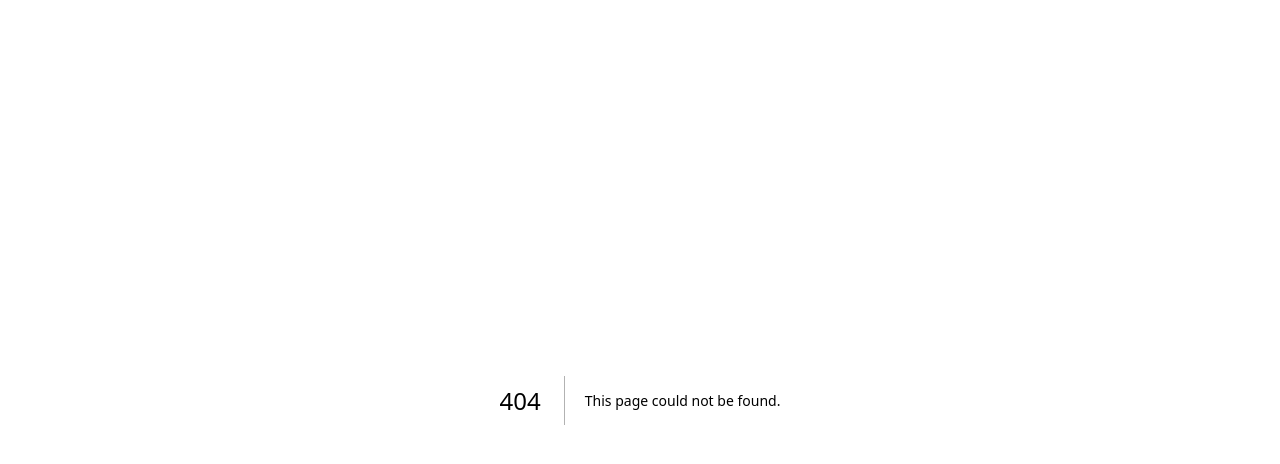
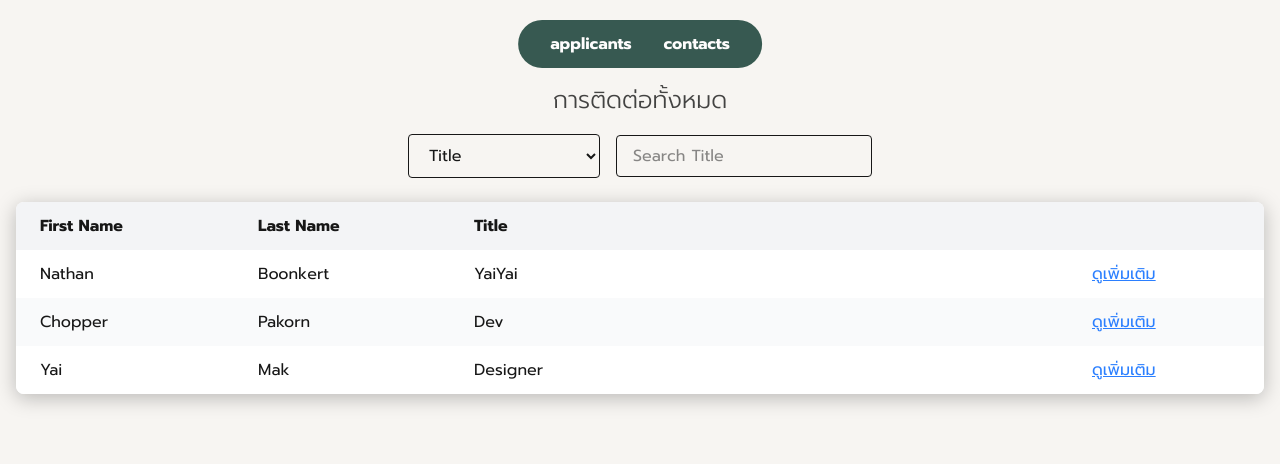
Before and after one commit to Pansitthanasap/homepage, a Next.js app: page /admin/contacts in a window 1280 px wide. Before the commit this address had no page. Shown: the top 464 px of the page. Built offline with nearby package versions, Linux system fonts and the light colour scheme.

Commit message:
feat: implement ResumeUploadPage and AdminNavbar with search and sorting functionality

```diff
--- a/src/app/admin/page.tsx
+++ b/src/app/admin/applicants/page.tsx
@@ -63,11 +63,7 @@ const ResumeUploadPage = () => {
   return (
     <div className="flex flex-col min-h-screen bg-[#F7F5F2]">
       {/* Header */}
-      <div className="flex items-center px-[30px] md:px-[38px] py-[20px] md:py-[30px] h-[80px] md:h-[90px] shadow-[0px_4px_20px_0px_#00000040]">
-        <div className="font-medium text-[24px] md:text-[32px] leading-[140%] tracking-[-2.5%] text-center align-middle">
-          Dashboard
-        </div>
-      </div>
+      <div className="flex h-[50px]"></div>
 
       {/* Subtitle */}
       <div className="flex flex-col justify-center items-center font-[300] text-center px-6 pt-[30px] md:pt-[40px] text-[18px] md:text-[24px] leading-[85%] tracking-[-2.5%] opacity-80">
--- /dev/null
+++ b/src/app/admin/contacts/page.tsx
@@ -0,0 +1,206 @@
+"use client";
+
+import { Fragment, useState } from "react";
+
+const ResumeUploadPage = () => {
+  const [informations, setInformations] = useState([
+    {
+      firstName: "Nathan",
+      lastName: "Boonkert",
+      email: "nathan@example.com",
+      phone: "0812345678",
+      title: "YaiYai",
+      description:
+        "Homelesssfalgnhlsodah;v/zv;aje;glixvliahsdihf'/J;ojdafp'd;ishf;asbv/savh;ilsdagviyhaslcjaslgfkygsajhkckashyasdhvkasjc",
+    },
+    {
+      firstName: "Chopper",
+      lastName: "Pakorn",
+      email: "chopper@example.com",
+      phone: "0812345678",
+      title: "Dev",
+      description: "Front-End Developer",
+    },
+    {
+      firstName: "Yai",
+      lastName: "Mak",
+      email: "yai@example.com",
+      phone: "0812345678",
+      title: "Designer",
+      description: "Graphic Designer",
+    },
+  ]);
+
+  const [sortConfig, setSortConfig] = useState<{
+    key: string | null;
+    direction: string;
+  }>({
+    key: null,
+    direction: "asc",
+  });
+  const [searchField, setSearchField] = useState("title");
+  const [searchValue, setSearchValue] = useState("");
+  const [expandedRows, setExpandedRows] = useState<number[]>([]);
+
+  // Sorting function
+  const sortBy = (key: string) => {
+    let direction = "asc";
+    if (sortConfig.key === key && sortConfig.direction === "asc")
+      direction = "desc";
+
+    const sortedData = [...informations].sort((a, b) => {
+      if (a[key] < b[key]) return direction === "asc" ? -1 : 1;
+      if (a[key] > b[key]) return direction === "asc" ? 1 : -1;
+      return 0;
+    });
+
+    setSortConfig({ key, direction });
+    setInformations(sortedData);
+  };
+
+  // Filter by selected field
+  const filteredData = searchValue
+    ? informations.filter((info) =>
+        info[searchField].toLowerCase().includes(searchValue.toLowerCase())
+      )
+    : informations;
+
+  // Toggle show/hide details
+  const toggleRow = (index: number) => {
+    setExpandedRows((prev) =>
+      prev.includes(index) ? prev.filter((i) => i !== index) : [...prev, index]
+    );
+  };
+
+  return (
+    <div className="flex flex-col min-h-screen bg-[#F7F5F2]">
+      {/* Header */}
+      <div className="flex h-[50px]" />
+
+      {/* Subtitle */}
+      <div className="flex flex-col justify-center items-center font-[300] text-center px-6 pt-[30px] md:pt-[40px] text-[18px] md:text-[24px] leading-[85%] tracking-[-2.5%] opacity-80">
+        การติดต่อทั้งหมด
+      </div>
+
+      {/* Search Section */}
+      <div className="flex flex-col md:flex-row gap-4 justify-center items-center mt-6 px-4">
+        <select
+          className="border rounded px-4 py-2 w-full md:w-48"
+          value={searchField}
+          onChange={(e) => {
+            setSearchField(e.target.value);
+            setSearchValue("");
+          }}
+        >
+          <option value="title">Title</option>
+          <option value="firstName">First Name</option>
+          <option value="lastName">Last Name</option>
+        </select>
+
+        <input
+          type="text"
+          placeholder={`Search ${
+            searchField === "firstName"
+              ? "First Name"
+              : searchField === "lastName"
+              ? "Last Name"
+              : "Title"
+          }`}
+          className="border rounded px-4 py-2 w-full md:w-64"
+          value={searchValue}
+          onChange={(e) => setSearchValue(e.target.value)}
+        />
+      </div>
+
+      {/* Table */}
+      <div className="flex flex-col px-4 mt-6 mb-10">
+        <div className="overflow-x-auto shadow-[0px_4px_20px_0px_#00000040] rounded-lg bg-white">
+          <table className="min-w-full border-none bg-white rounded-[10px]">
+            <thead className="bg-gray-100">
+              <tr>
+                {["firstName", "lastName", "title"].map((col) => (
+                  <th
+                    key={col}
+                    className="py-3 px-6 text-left cursor-pointer"
+                    onClick={() => sortBy(col)}
+                  >
+                    {col === "firstName"
+                      ? "First Name"
+                      : col === "lastName"
+                      ? "Last Name"
+                      : "Title"}{" "}
+                    {sortConfig.key === col
+                      ? sortConfig.direction === "asc"
+                        ? "↑"
+                        : "↓"
+                      : ""}
+                  </th>
+                ))}
+                <th className="py-3 px-6 text-left"></th>
+              </tr>
+            </thead>
+            <tbody>
+              {filteredData.map((info, index) => (
+                <tr
+                  key={index}
+                  className={`${
+                    index % 2 === 0 ? "bg-white" : "bg-gray-50"
+                  }  transition-all`}
+                >
+                  <td className="py-3 px-6 align-top">
+                    <div className="flex flex-col">
+                      <span>{info.firstName}</span>
+                    </div>
+                  </td>
+                  <td className="py-3 px-6 align-top">
+                    <div className="flex flex-col">
+                      <span>{info.lastName}</span>
+                    </div>
+                  </td>
+                  <td className="py-3 px-6 align-top">
+                    <div className="flex flex-col">
+                      <span>{info.title}</span>
+                      {/* รายละเอียดเพิ่มเติม */}
+                      <div
+                        className={`overflow-hidden transition-all duration-300 ${
+                          expandedRows.includes(index)
+                            ? "mt-2 opacity-100"
+                            : "max-h-0 opacity-0"
+                        }`}
+                      >
+                        <div className="max-w-80 overflow-y-auto whitespace-normal break-words pr-2">
+                          <p className="text-sm text-gray-600 mt-1">
+                            <span className="font-semibold">Description:</span>{" "}
+                            {info.description}
+                          </p>
+                          <p className="text-sm text-gray-600">
+                            <span className="font-semibold">Email:</span>{" "}
+                            {info.email}
+                          </p>
+                          <p className="text-sm text-gray-600">
+                            <span className="font-semibold">Phone:</span>{" "}
+                            {info.phone}
+                          </p>
+                        </div>
+                      </div>
+                    </div>
+                  </td>
+                  <td className="py-3 px-6 align-top">
+                    <button
+                      onClick={() => toggleRow(index)}
+                      className="w-18 text-blue-500 underline hover:text-blue-700 transition"
+                    >
+                      {expandedRows.includes(index) ? "ซ่อน" : "ดูเพิ่มเติม"}
+                    </button>
+                  </td>
+                </tr>
+              ))}
+            </tbody>
+          </table>
+        </div>
+      </div>
+    </div>
+  );
+};
+
+export default ResumeUploadPage;
--- /dev/null
+++ b/src/app/admin/layout.tsx
@@ -0,0 +1,14 @@
+import Navbar from "../components/AdminNavbar";
+
+export default function HomeLayout({
+  children,
+}: {
+  children: React.ReactNode;
+}) {
+  return (
+    <>
+      <Navbar />
+      {children}
+    </>
+  );
+}
--- /dev/null
+++ b/src/app/components/AdminNavbar.tsx
@@ -0,0 +1,22 @@
+const navs = [
+  {
+    title: "applicants",
+    href: "/admin/applicants",
+  },
+  {
+    title: "contacts",
+    href: "/admin/contacts",
+  },
+];
+
+export default function Navbar() {
+  return (
+    <nav className="fixed top-0 left-1/2 -translate-x-1/2 translate-y-5 z-50 flex gap-8 px-8 py-3 bg-[#073328] opacity-80 text-white rounded-full font-semibold">
+      {navs.map((nav) => (
+        <a key={nav.title} href={nav.href}>
+          {nav.title}
+        </a>
+      ))}
+    </nav>
+  );
+}
--- a/src/app/admin/login/page.tsx
+++ b/src/app/login/page.tsx
@@ -1,6 +1,6 @@
 "use client";
 import Image from "next/image";
-import profile_upload_bg from "../../../../public/profile-upload-bg.png";
+import profile_upload_bg from "../../../public/profile-upload-bg.png";
 
 const ProfileUploadPage = () => {
   return (
```
